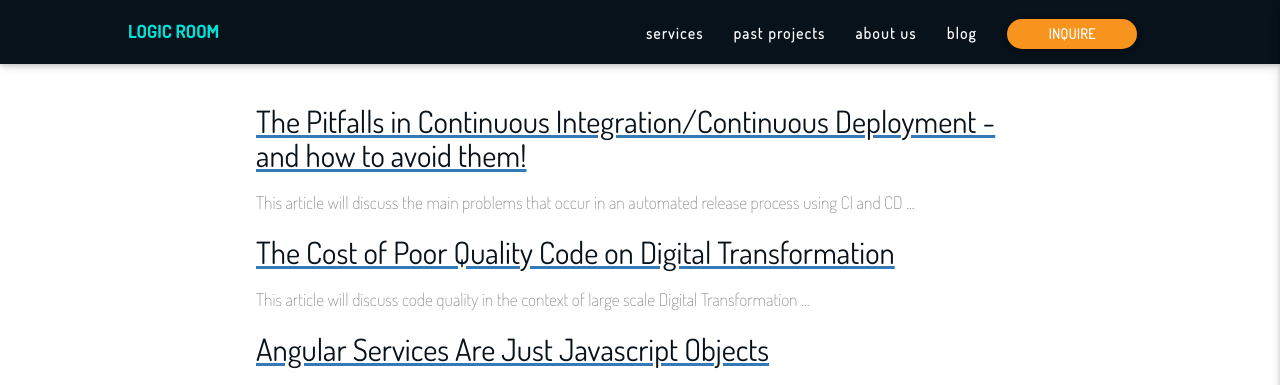
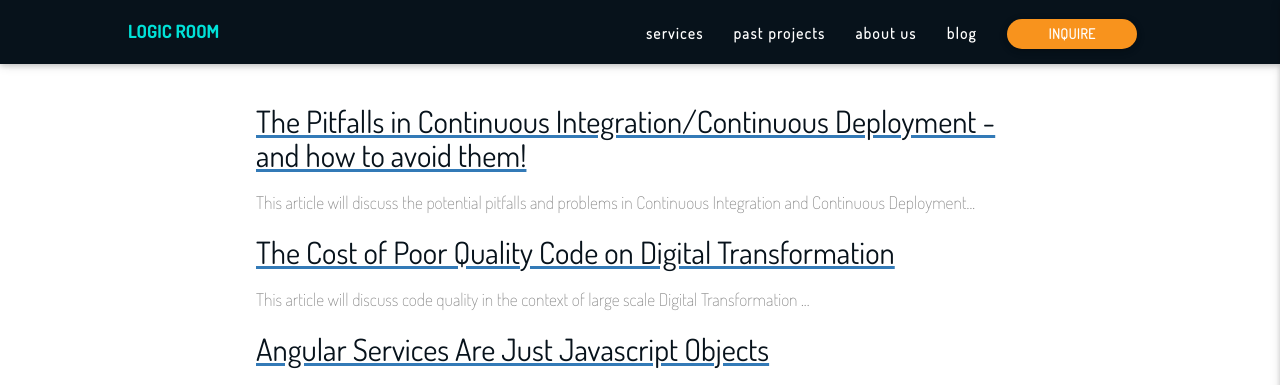
Before and after one commit to peterheard01/logic-room, a Jekyll site: the page built from blog/index.html, in a window 1280 px wide. Shown: the top 385 px of the page. Built offline with Jekyll 4.4.1, drawn with Linux system fonts in a browser that asks for light colours.

Commit message:
updated article name

```diff
--- a/_posts/the-pitfalls-of-continuous-integration-and-deployment-article/2017-01-12-the-pitfalls-in-continuous-integration-and-deployment.md
+++ b/_posts/the-pitfalls-of-continuous-integration-and-deployment-article/2017-01-12-the-pitfalls-in-continuous-integration-and-continuous-deployment.md
@@ -2,13 +2,13 @@
 layout: post
 title: The Pitfalls in Continuous Integration/Continuous Deployment - and how to avoid them!
 author: Pete Heard
-excerpt: This article will discuss the main problems that occur in an automated release process using CI and CD ...
+excerpt: This article will discuss the potential pitfalls and problems in Continuous Integration and Continuous Deployment...
 thumbnail: 404.jpg
-category : digital-transformation
+category : agile-software-engineering
 date:   2017-01-12 06:05:50 +0000
 ---
 
-This article will discuss the potential pitfalls of [Continuous Integration](https://en.wikipedia.org/wiki/Continuous_integration) and [Continuous Delivery](https://en.wikipedia.org/wiki/Continuous_delivery) (CI and CD respectively). Most importantly we will discover how to avoid them. Since the purpose is to create software we will begin this discussion by thinking about it from a software development perspective; most problems can be reduced down to writing code so this is a good place to start from; a bottom up approach so to speak.
+This article will discuss the potential pitfalls and problems in [Continuous Integration](https://en.wikipedia.org/wiki/Continuous_integration){:target="_blank"} and [Continuous Deployment](https://www.agilealliance.org/glossary/continuous-deployment/){:target="_blank"} (CI and CD respectively). Most importantly we will discover how to avoid them. Since the purpose is to create software we will begin this discussion by thinking about it from a software development perspective; most problems can be reduced down to writing code so this is a good place to start from; a bottom up approach so to speak.
 
 ## What We Will Cover :
 
@@ -38,7 +38,7 @@
 
 **GOAL 1** : To ensure high quality output (both functionality and code)
 
-The ultimate goal of a company is to make money. Of course we can argue for more noble goals but when it comes to spending large sums of money on making software then we should focus this business objective. If an organisation needs to make money then they can do it in any number of ways. Lately we have seen the [Digital Transformation](https://en.wikipedia.org/wiki/Digital_transformation) movement begin to take shape. If our business objective is to make money then how can our software delivery process support this objective? The answer is that we should try and create software for the lowest possible cost (as long as it fulfils the first goal).   Now we have arrived at our second goal:
+The ultimate goal of a company is to make money. Of course we can argue for more noble goals but when it comes to spending large sums of money on making software then we should focus this business objective. If an organisation needs to make money then they can do it in any number of ways. Lately we have seen the [Digital Transformation](https://en.wikipedia.org/wiki/Digital_transformation){:target="_blank"} movement begin to take shape. If our business objective is to make money then how can our software delivery process support this objective? The answer is that we should try and create software for the lowest possible cost (as long as it fulfils the first goal).   Now we have arrived at our second goal:
 
 **GOAL 2** : To decrease cost
 
```
